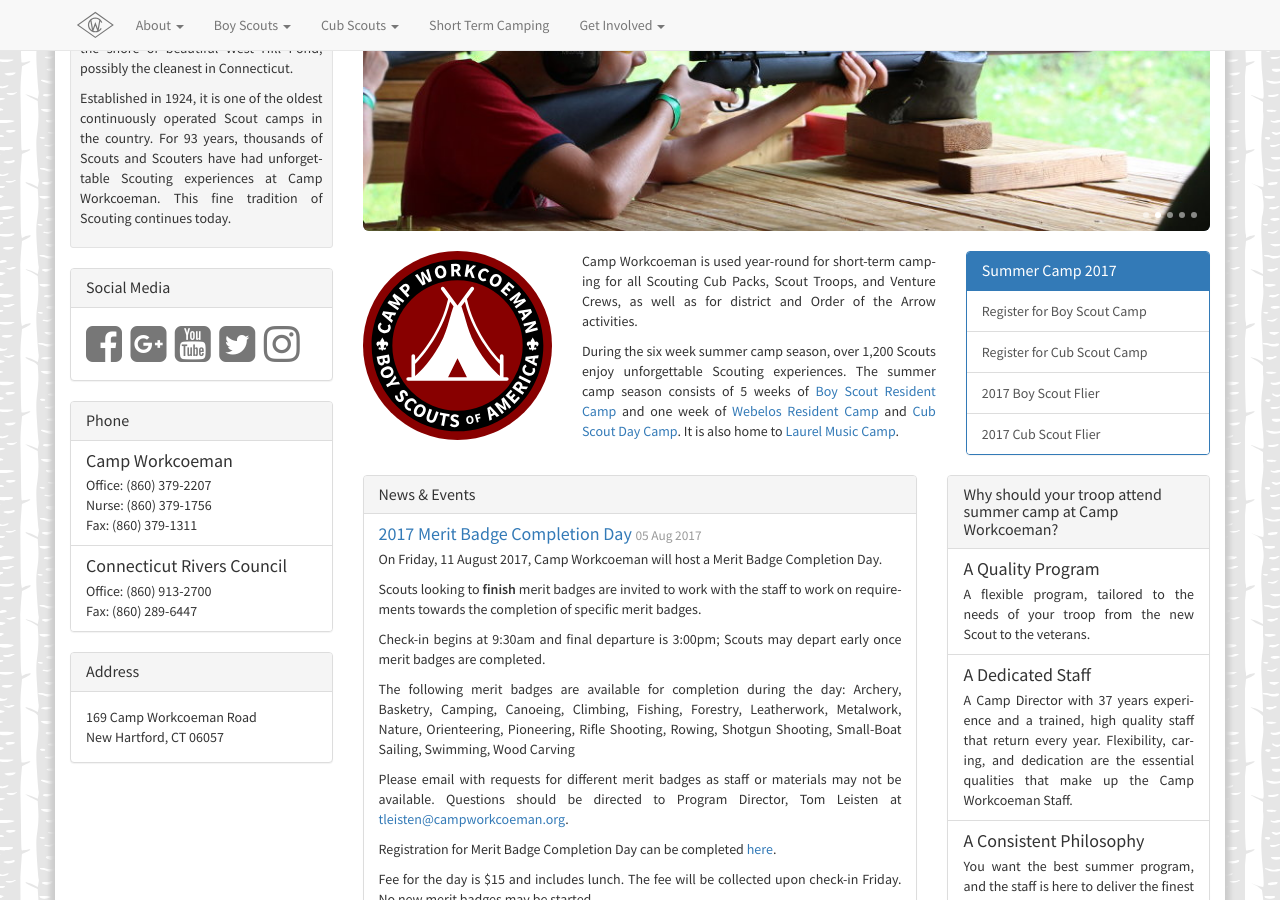
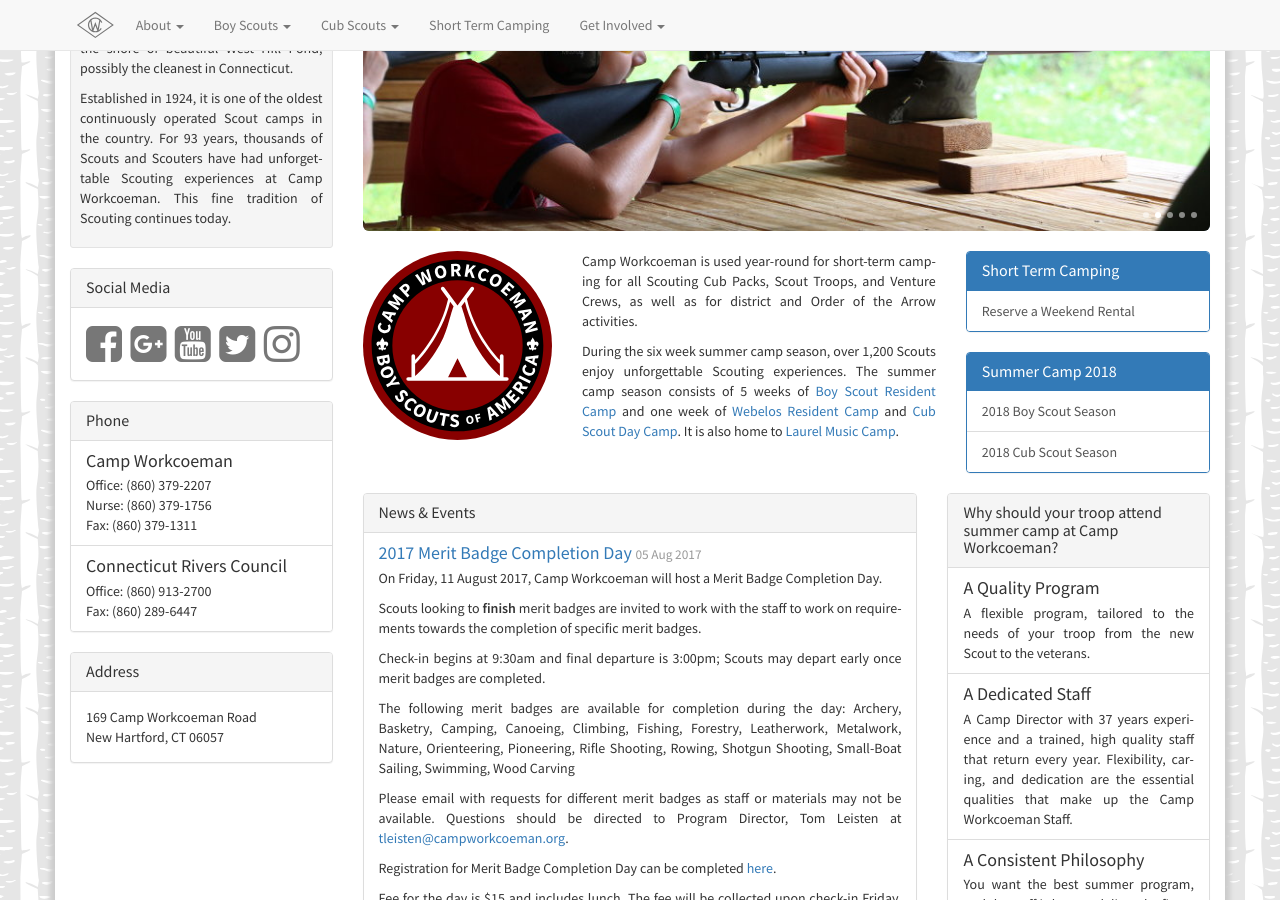
Before and after one commit to campworkcoeman/campworkcoeman.org, a Jekyll site: the page built from index.html, in a window 1280 px wide and 900 px high, scrolled down 334 px. Built offline with Jekyll 4.4.1, drawn with Linux system fonts in a browser that asks for light colours; nearby versions of some CDN libraries; Markdown is read by kramdown in place of the engine named in the settings.

Commit message:
Updates for 2018.

```diff
--- a/index.html
+++ b/index.html
@@ -40,24 +40,28 @@
         <div class="col-lg-5">
           <div class="panel panel-primary">
             <div class="panel-heading">
-              <h3 class="panel-title">Summer Camp 2017</h3>
+              <h3 class="panel-title">Short Term Camping</h3>
             </div>
             <div class="list-group">
-              <a href="{{ site.url }}/boy-scouts/register/" class="list-group-item">
-                Register for Boy Scout Camp
-              </a>
-              <a href="{{ site.url }}/cub-scouts/register/" class="list-group-item">
-                Register for Cub Scout Camp
-              </a>
-              <a href="{{ site.url }}/pdf/2017/2017-boy-scout-brochure.pdf" class="list-group-item">
-                2017 Boy Scout Flier
-              </a>
-              <a href="{{ site.url }}/pdf/2017/2017-cub-scout-brochure.pdf" class="list-group-item">
-                2017 Cub Scout Flier
+              <a href="{{ site.url }}/short-term-camping/" class="list-group-item">
+                Reserve a Weekend Rental
               </a>
             </div>
           </div>
-        </div>
+          <div class="panel panel-primary">
+            <div class="panel-heading">
+              <h3 class="panel-title">Summer Camp 2018</h3>
+            </div>
+            <div class="list-group">
+              <a href="{{ site.url }}/2018/" class="list-group-item">
+                2018 Boy Scout Season
+              </a>
+              <a href="{{ site.url }}/cubcamp2018/" class="list-group-item">
+                2018 Cub Scout Season
+              </a>
+            </div>
+          </div>
+</div>
         </div>
       </div>
       <div class="col-md-4 col-lg-pull-9 col-lg-3 text-center">
```
Also changed, not shown: get-involved/staff.md (+2 -2 lines).
